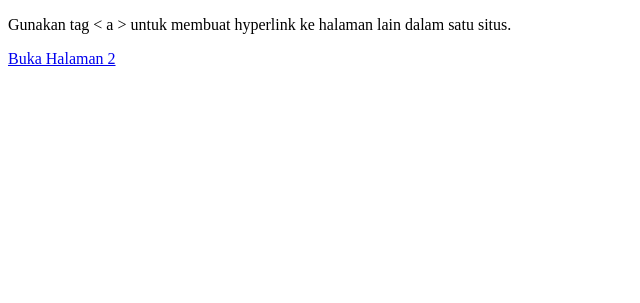
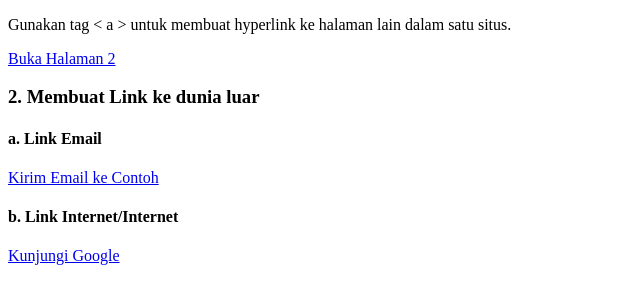
Before and after one commit to RizlH/1124160208-Day-05, a plain HTML site: page index.html in a window 1280 px wide. Shown: the part 105-408 px from the top of the page, without its empty margins (0-640 px from the left). Drawn offline with Linux system fonts and the light colour scheme.

Commit message:
2.Membuat Link Ke dunia Luar

```diff
--- a/index.html
+++ b/index.html
@@ -11,5 +11,11 @@
     <p>Gunakan tag < a > untuk membuat hyperlink ke halaman lain dalam satu situs.</p>
     <a href="halaman2.html">Buka Halaman 2</a>
 
+    <h3>2. Membuat Link ke dunia luar</h3>
+    <h4>a. Link Email</h4>
+    <a href="mailto:rzlhrmen00@gmail.com" target="_blank">Kirim Email ke Contoh </a>
+    <h4>b. Link Internet/Internet</h4>
+    <a href="https://www.google.com/" target="_blank">Kunjungi Google</a>
+
 </body>
 </html>
```
